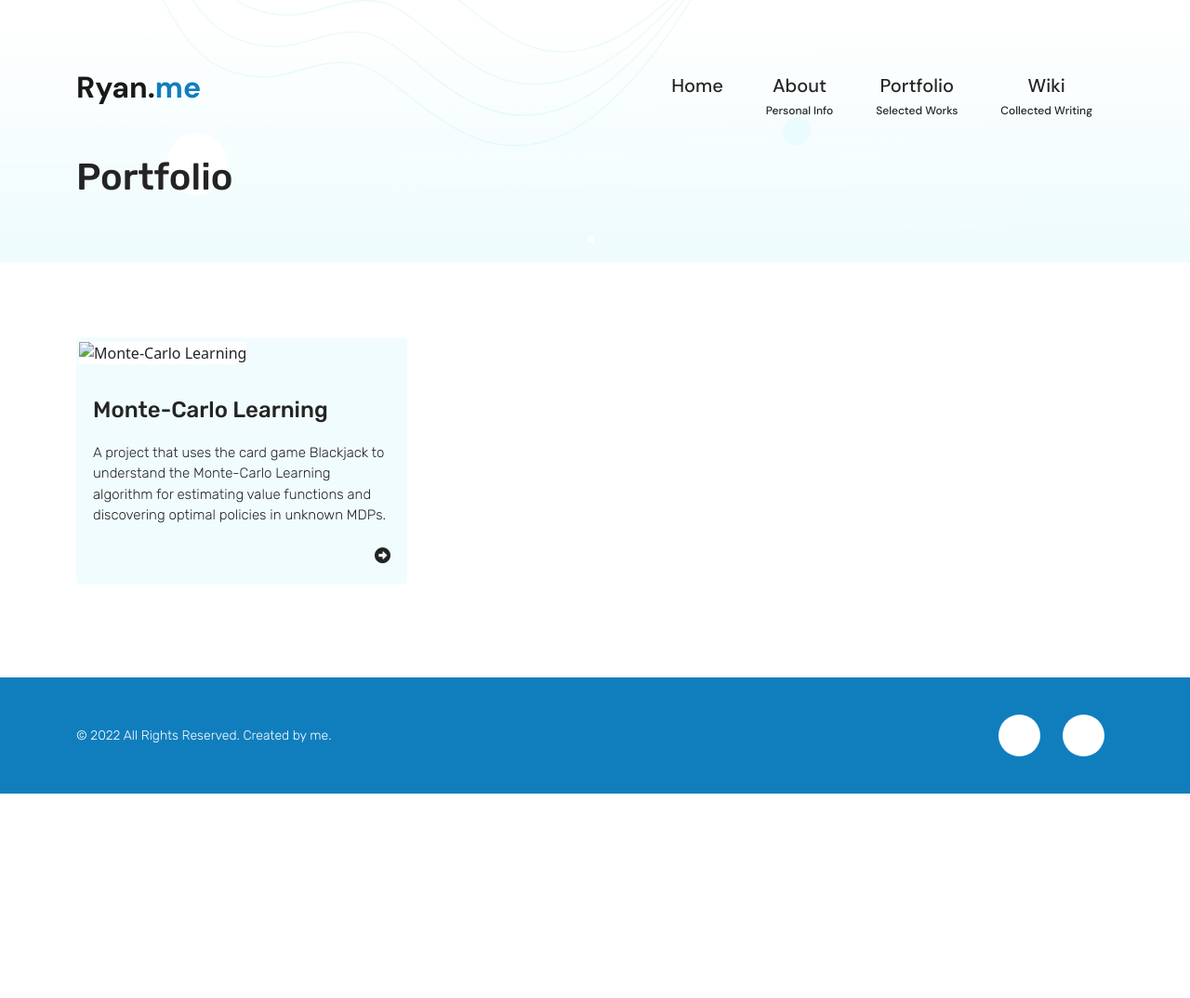
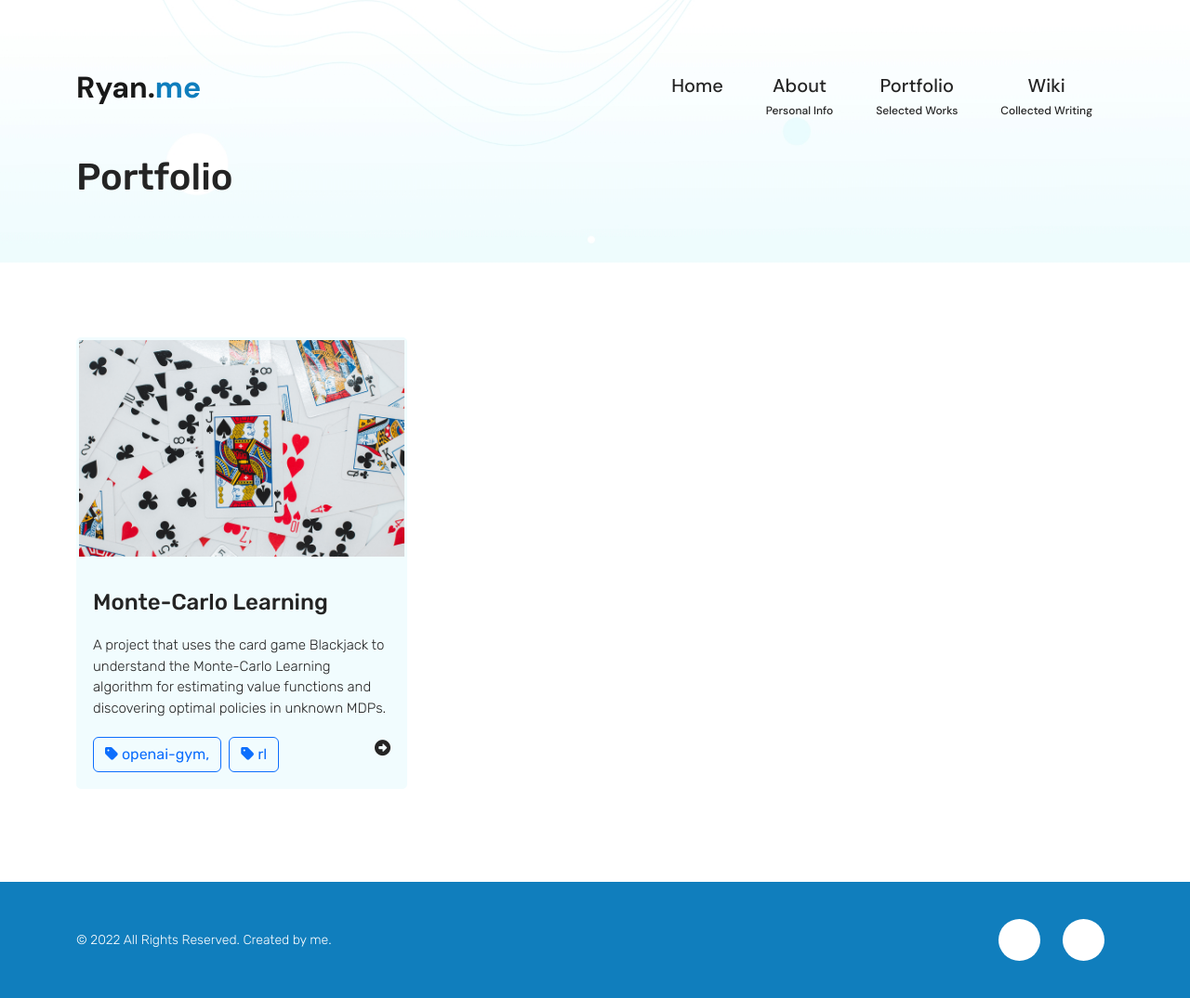
Before and after one commit to Achronus/achronus.github.io, a Jekyll site: the page built from portfolio.html, in a window 1280 px wide. Shown: the whole page at 93% size. Built offline with Jekyll 4.4.1, drawn with Linux system fonts in a browser that asks for light colours; nearby versions of some CDN libraries; before the commit the page ends 900 px from its top, so only the background shows below that.

Commit message:
Portfolio template fixes
- Modified image sizes
- Changed project links
- Updated project tags

```diff
--- a/_portfolio/mc_learning.html
+++ b/_portfolio/mc_learning.html
@@ -1,6 +1,6 @@
 ---
 title: Monte-Carlo Learning
 desc: A project that uses the card game Blackjack to understand the Monte-Carlo Learning algorithm for estimating value functions and discovering optimal policies in unknown MDPs.
-img_url: /assets/portfolio/cards.jpg
+img_url: /assets/imgs/portfolio/cards.jpg
 tags: openai-gym, rl
 ---
--- a/portfolio.html
+++ b/portfolio.html
@@ -10,18 +10,17 @@
             {%- for project in site.portfolio -%}
             <div class="col-md-6 col-xl-4 project-item">
                 <div class="content">
-                    <a href="{{ project.path }}">
-                        <img src="{{ project.img_url }}" alt="{{ project.title }}">
+                    <a href="{{ project.permalink }}">
+                        <img class="img-fluid" src="{{ project.img_url }}" alt="{{ project.title }}">
                     </a>
                     <div class="description">
-                        <a href="{{ project.path }}">
+                        <a href="{{ project.permalink }}">
                             <div class="text">
                                 <h2>{{ project.title }}</h2>
                                 <p>{{ project.desc }}</p>
                                 <div class="row">
                                     <div class="tags col-10">
-                                        {%- assign tags = project.tags.split(', ') -%}
-                                        {%- for tag in tags -%}
+                                        {%- for tag in project.tags -%}
                                         <div class="project-tag btn btn-outline-primary me-2">
                                             <i class="fas fa-tag"></i>
                                             <a href="{{ project.path + tag }}">
```
